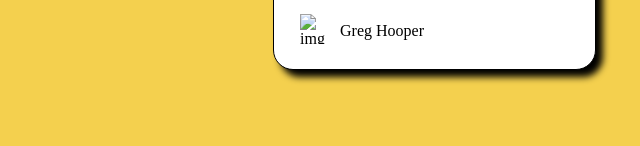
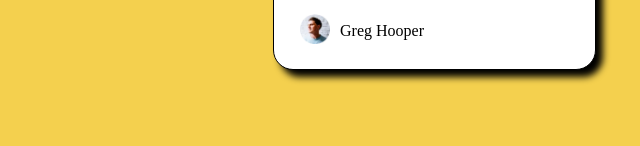
Before and after one commit to devritra/Webwarrior, a plain HTML site: page index.html in a window 1280 px wide. Shown: the part 654-800 px from the top of the page, 294-934 px from the left. Drawn offline with Linux system fonts and the light colour scheme.

Commit message:
Update index.html

```diff
--- a/index.html
+++ b/index.html
@@ -27,7 +27,7 @@
         </p>
       </div>
       <div id="id">
-        <img id="avatar" src="elements/image-avatar.webp" alt="img">
+        <img id="avatar" src="Webwarrior/image-avatar.webp" alt="img">
         <p id="name">Greg Hooper</p>
       </div>
     </div>
```
